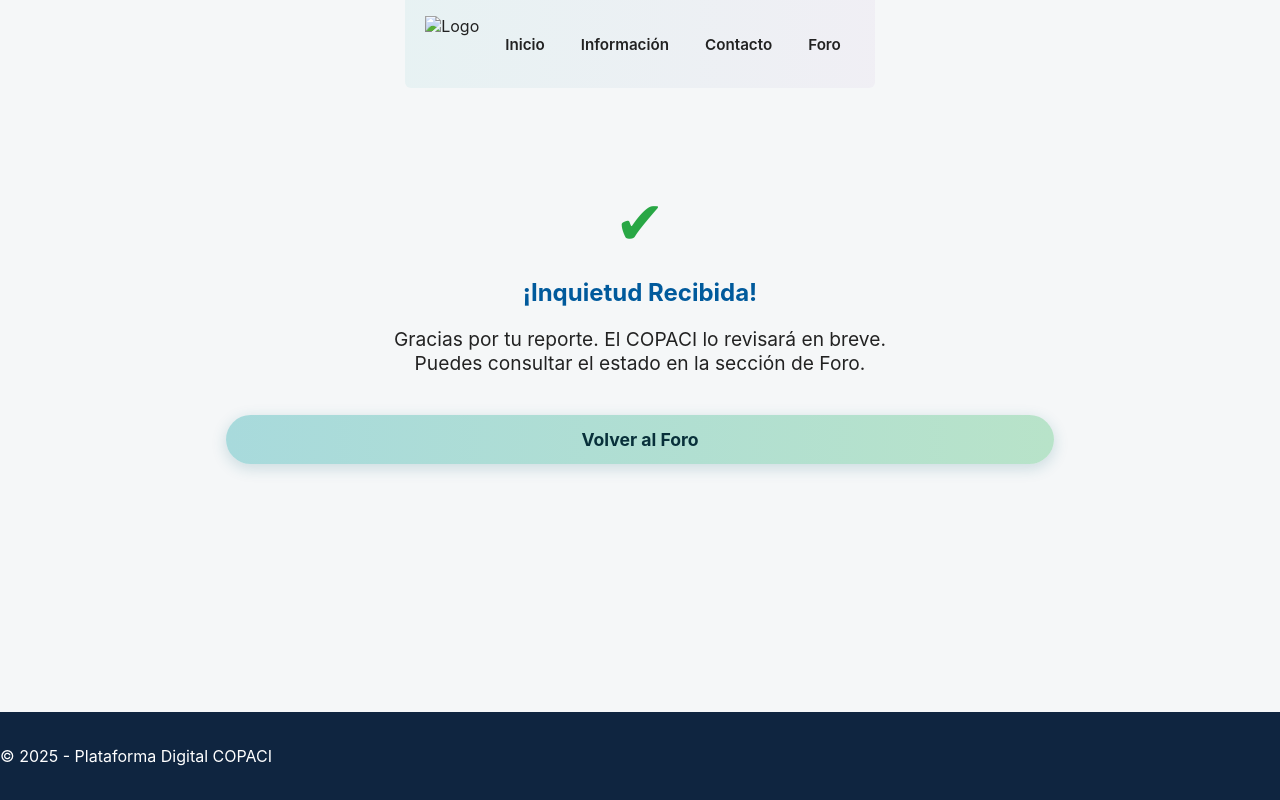
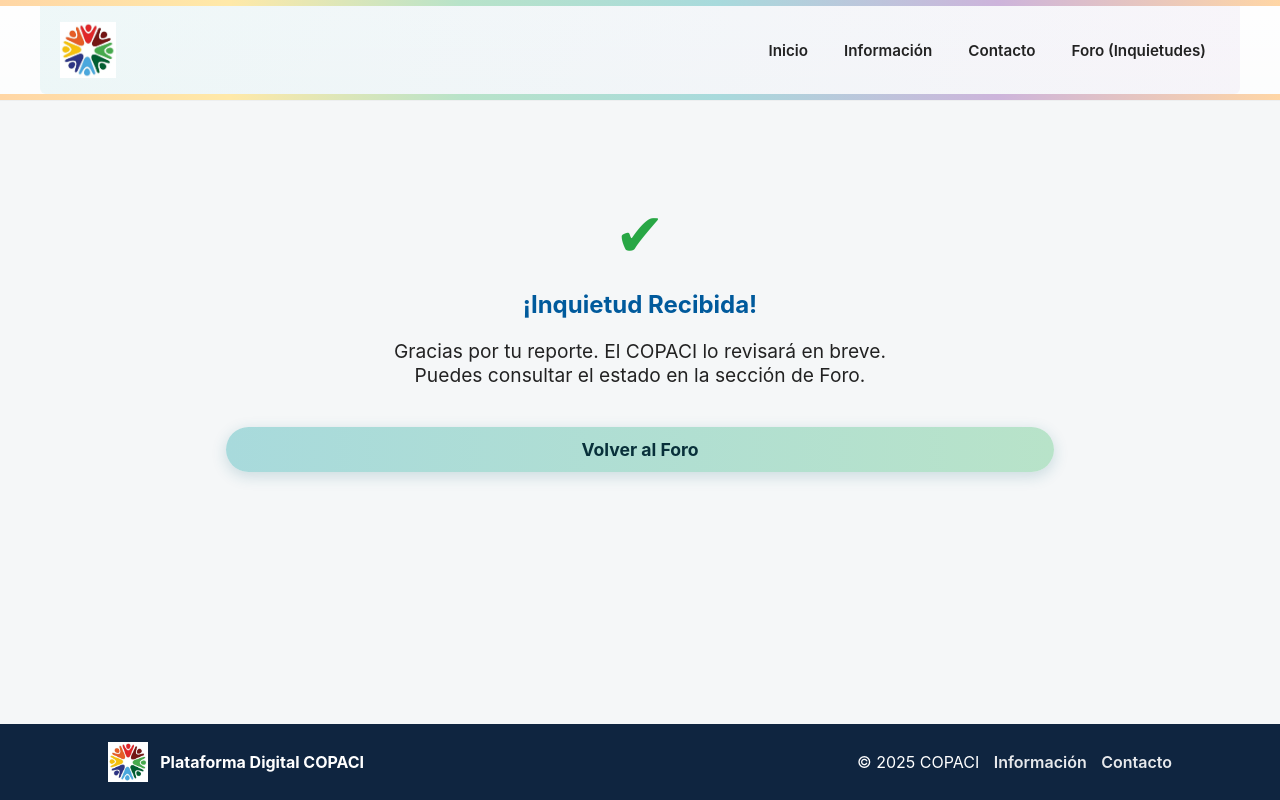
Before and after one commit to MonkeyKD34/COPACI_Proyecto_Escolar, a plain HTML site: page gracias.html in a window 1280 px wide. Drawn offline with Linux system fonts and the light colour scheme.

Commit message:
Add files via upload

```diff
--- a/gracias.html
+++ b/gracias.html
@@ -8,22 +8,31 @@
 </head>
 <body>
 
+  <!-- Thin multicolor top bar -->
+  <div class="top-multi"></div>
+
+  <!-- Header wrap -->
+  <div class="header-wrap">
     <header>
-        <div class="logo"><img src="logo-copaci.png" alt="Logo"></div>
-        <nav>
+      <div class="logo">
+        <img src="logo_copaci.png" alt="Logo COPACI">
+      </div>
+      <nav aria-label="Menú principal">
         <ul>
-                <li><a href="index.html">Inicio</a></li>
-                <li><a href="informacion.html">Información</a></li>
-                <li><a href="contacto.html">Contacto</a></li>
-                <li><a href="foro.html">Foro</a></li>
+          <li><a href="index.html" class="menu-1">Inicio</a></li>
+          <li><a href="informacion.html" class="menu-2">Información</a></li>
+          <li><a href="contacto.html" class="menu-3">Contacto</a></li>
+          <li><a href="foro.html" class="menu-4">Foro (Inquietudes)</a></li>
         </ul>
       </nav>
     </header>
+  </div>
 
   <main>
     <section class="gracias-container" style="text-align: center; padding: 50px 20px;">
       <div style="font-size: 60px; color: #28a745; margin-bottom: 20px;">
-                &#10004; </div>
+        &#10004;
+      </div>
 
       <h1 style="color: #005a9c;">¡Inquietud Recibida!</h1>
 
@@ -32,12 +41,22 @@
         Puedes consultar el estado en la sección de Foro.
       </p>
 
-            <a href="foro.html" class="btn-submit" style="text-decoration: none; display: inline-block;">Volver al Foro</a>
+      <a href="foro.html" class="btn-submit" style="text-decoration: none; display: inline-block; padding: 12px 30px;">Volver al Foro</a>
     </section>
   </main>
 
   <footer>
-        <p>© 2025 - Plataforma Digital COPACI</p>
+    <div class="footer-inner">
+      <div class="footer-brand">
+        <img src="logo_copaci.png" alt="logo" style="height:40px;">
+        Plataforma Digital COPACI
+      </div>
+      <div class="footer-links">
+        <span>&copy; 2025 COPACI</span>
+        <a href="informacion.html">Información</a>
+        <a href="contacto.html">Contacto</a>
+      </div>
+    </div>
   </footer>
 
 </body>
```
Also changed, not shown: foro.html (+2 -6 lines). Lines whose indentation alone changed are shown as unchanged.
